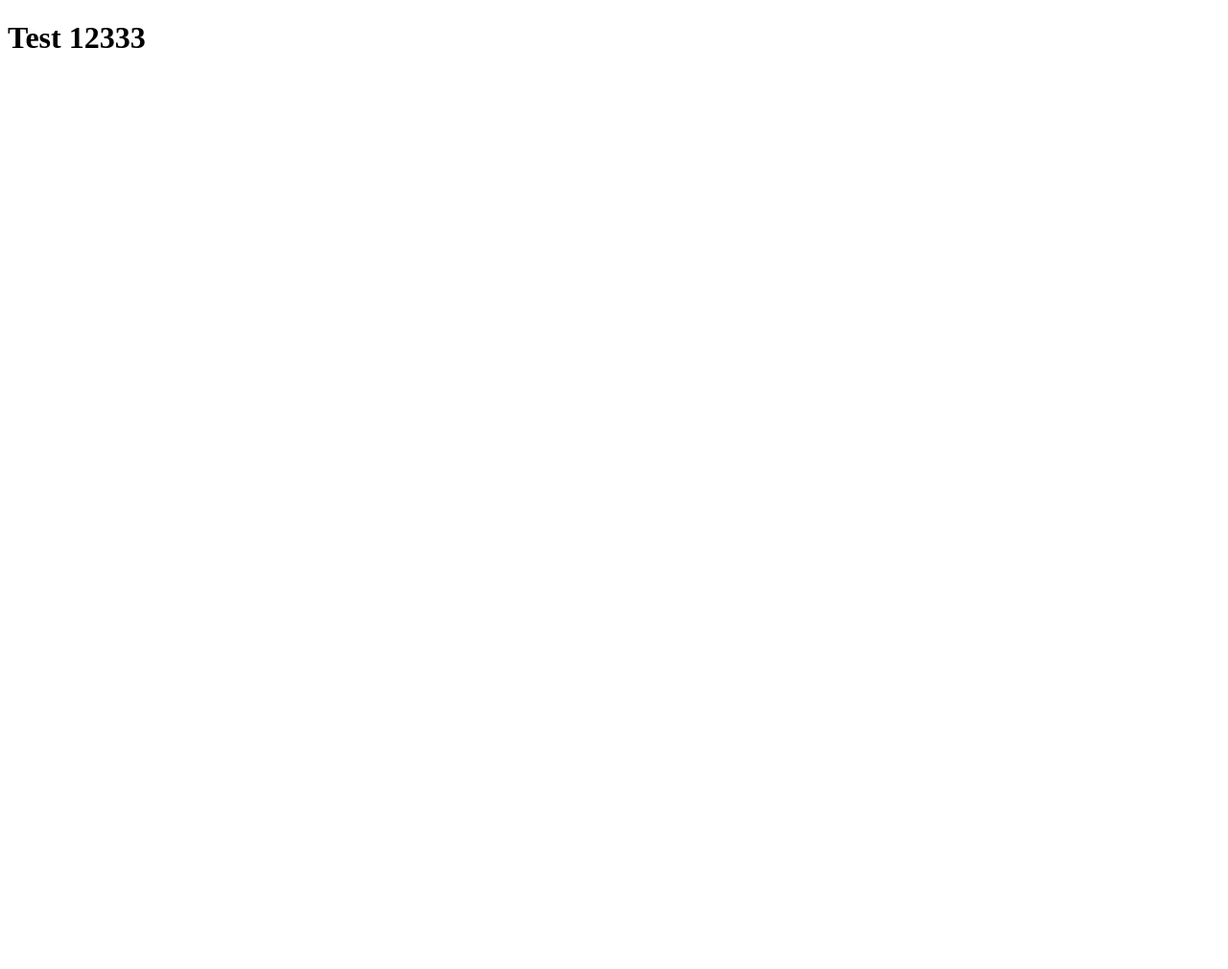
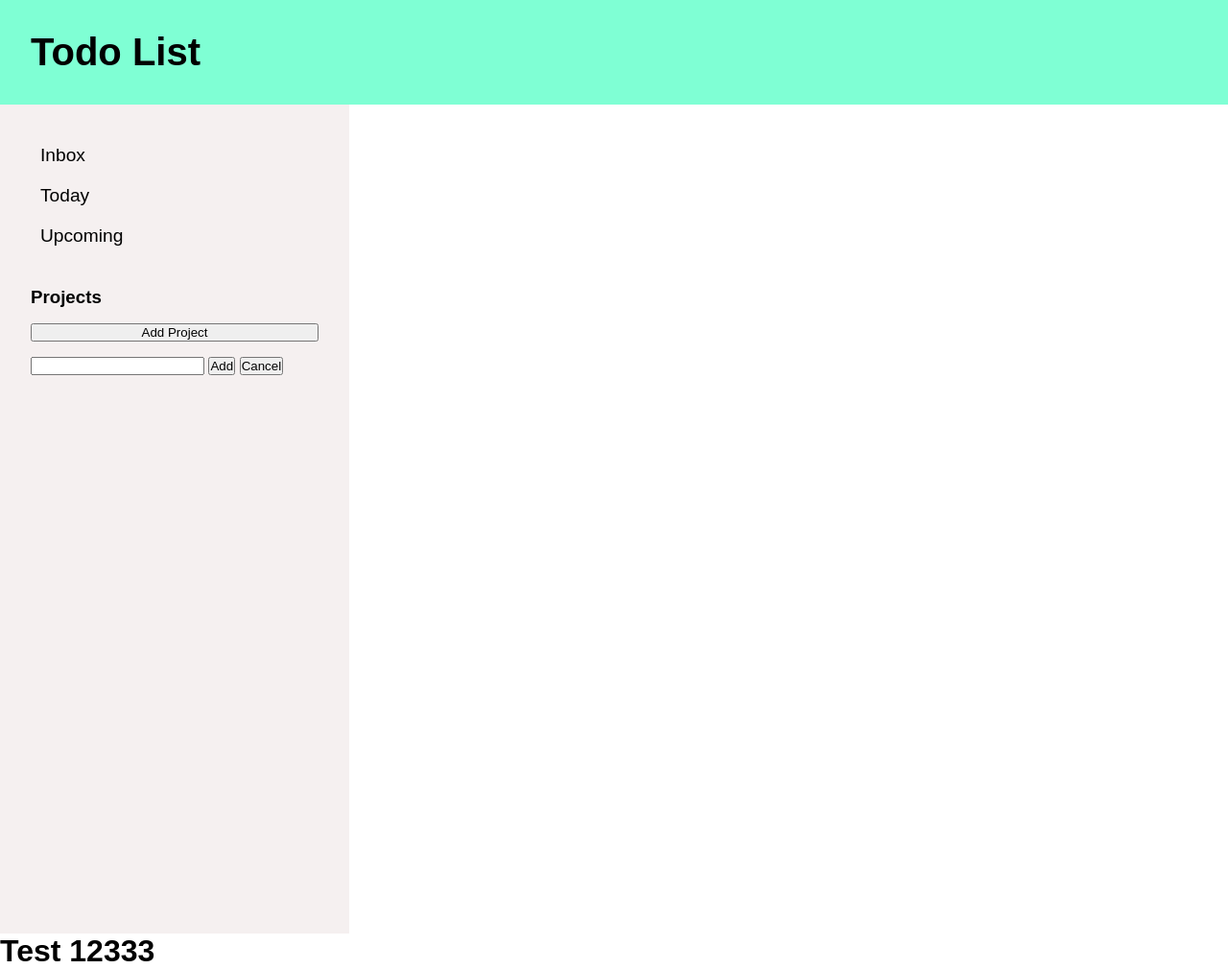
Before and after one commit to barnescaleb/todo-list, a website built with webpack: page dist/index.html in a window 1280 px wide. Shown: the whole page at 96% size. Before the commit the page ends 800 px from the top, so only its background shows below. Built offline with Linux system fonts and the light colour scheme.

Commit message:
UI layout

```diff
--- a/package.json
+++ b/package.json
@@ -18,6 +18,8 @@
   },
   "homepage": "https://github.com/barnescaleb/todo-list#readme",
   "devDependencies": {
+    "css-loader": "^6.7.1",
+    "style-loader": "^3.3.1",
     "webpack": "^5.74.0",
     "webpack-cli": "^4.10.0"
   }
--- a/src/index.js
+++ b/src/index.js
@@ -1,3 +1,5 @@
+import './style.css';
+
 console.log("test 123");
 
 const contentDiv = document.querySelector(".content");
--- /dev/null
+++ b/src/style.css
@@ -0,0 +1,38 @@
+* {
+    margin: 0;
+    padding: 0;
+    font-family: sans-serif;
+}
+
+.header {
+    display: flex;
+    background-color: aquamarine;
+    padding: 2rem;
+    font-size: 40px;
+    font-weight: bold;
+}
+.main {
+    display: flex;
+    flex-direction: column;
+    padding: 2rem;
+    background-color: rgb(245, 240, 240);
+    width: 300px;
+    min-width: 250px;
+    min-height: 100vh;
+}
+li {
+    font-size: 1.2rem;
+    padding: 10px;
+    list-style: none;
+}
+li:hover {
+    background-color: aquamarine;
+    border-radius: 5px;
+}
+
+.projects-div {
+    display: flex;
+    flex-direction: column;
+    padding-top: 2rem;
+    gap: 1rem;
+}
```
Also changed, not shown: dist/index.html, dist/main.js, 1 other file.
